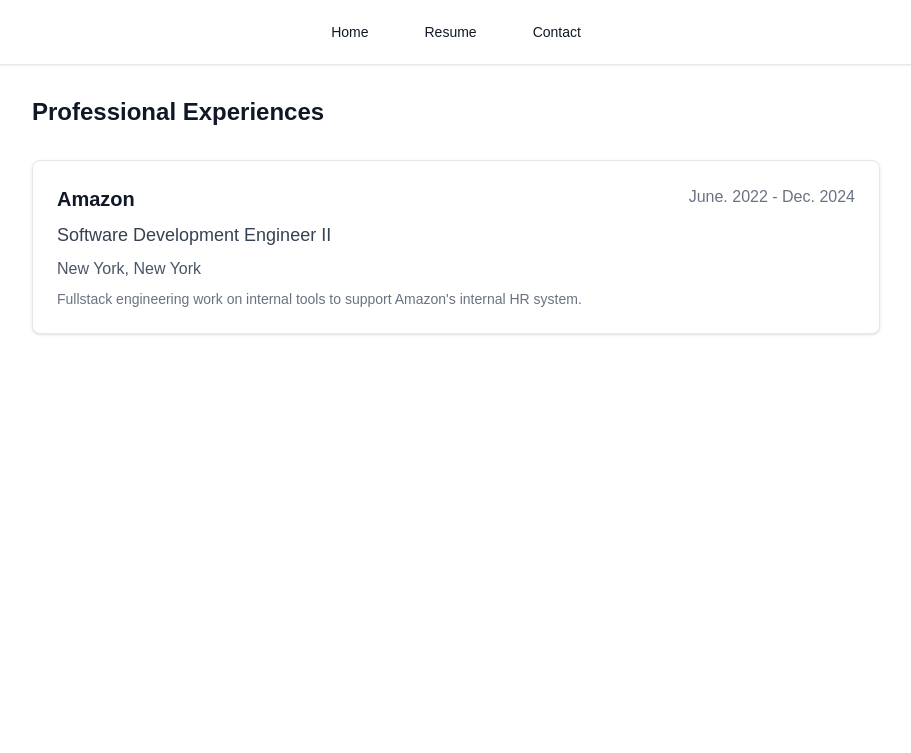
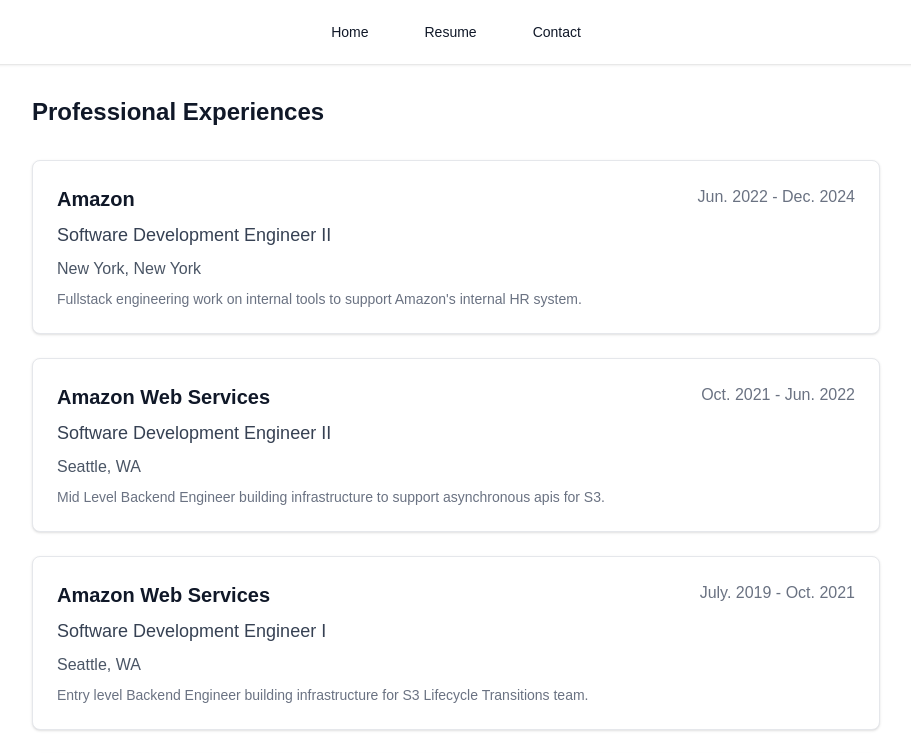
Before and after one commit to TimothyDuex/personal-website, a Next.js app: page /resume in a window 1280 px wide. Shown: the top 753 px of the page, without its empty margins (184-1095 px from the left). Built offline with nearby package versions, Linux system fonts and the light colour scheme.

Commit message:
Add static work experiences

```diff
--- a/src/app/resume/ProfessionalExperience.tsx
+++ b/src/app/resume/ProfessionalExperience.tsx
@@ -2,38 +2,12 @@
 
 import React, { useState } from 'react';
 import { X } from 'lucide-react';
-
-interface WorkExperience {
-    id: number,
-    company: string,
-    position: string,
-    location: string,
-    period: string,
-    description: string,
-    responsibilities: string[],
-    technologies: string[],
-}
+import getWorkExperience, {WorkExperience} from "./WorkExperience";
 
 const ProfessionalExperience = () => {
     const [selectedExperience, setSelectedExperience] = useState<WorkExperience|null>(null);
 
-    const experiences: WorkExperience[] = [
-        {
-            id: 1,
-            company: "Amazon",
-            position: "Software Development Engineer II",
-            location: "New York, New York",
-            period: "June. 2022 - Dec. 2024",
-            description: "Fullstack engineering work on internal tools to support Amazon's internal HR system.",
-            responsibilities: [
-                "Designed and deployed scalable cloud architectures using AWS EC2, S3, and Lambda",
-                "Implemented automated CI/CD pipelines using AWS CodePipeline and CodeBuild",
-                "Monitored system performance and optimized resource utilization",
-                "Collaborated with development teams to ensure seamless deployment processes"
-            ],
-            technologies: ["AWS", "Typescript", "React"]
-        },
-    ];
+    const experiences: WorkExperience[] = getWorkExperience();
 
     const openModal = (experience: WorkExperience) => {
         setSelectedExperience(experience);
--- /dev/null
+++ b/src/app/resume/WorkExperience.ts
@@ -0,0 +1,110 @@
+/**
+ * Interface for work experiences.
+ */
+export interface WorkExperience {
+    id: number,
+    company: string,
+    position: string,
+    location: string,
+    period: string,
+    description: string,
+    responsibilities: string[],
+    technologies: string[],
+}
+
+/**
+ * Static list of work experience.
+ */
+const workExperiences: WorkExperience[] = [
+    {
+        id: 1,
+        company: "Amazon",
+        position: "Software Development Engineer II",
+        location: "New York, New York",
+        period: "Jun. 2022 - Dec. 2024",
+        description: "Fullstack engineering work on internal tools to support Amazon's internal HR system.",
+        responsibilities: [
+            "Launched first micro-frontend host platform, onboarding three frontend services. Guided away " +
+            "teams in development and integration of full page and in-page MFEs.",
+            "Guided application process through Works Council approvals. Collaborated with away team " +
+            "to develop organization-wide enhancements for AuthN and AuthZ. Enabled additional users in " +
+            "34 of 38 European Works Council site buckets prior to leave. Focused on supporting partial " +
+            "Works Council approvals with targeted feature improvements.",
+            "Led frontend infrastructure and React UI development in a two-and-a-half-month sprint to " +
+            "showcase product to leadership by end of 2023 development cycle. Coordinated efforts with " +
+            "two teams to evaluate feasible deliverables in the given timeframe. Negotiated with product " +
+            "stakeholders to adjust project requirements based on engineering capacity.",
+            "Conducted an operational readiness review of the core application pre-launch. Provided " +
+            "critical insights into error handling, alarming protocols, and HR-PII data compliance. Rectified " +
+            "issues identified to guarantee a smooth product launch."
+        ],
+        technologies: ["Typescript", "Javascript", "React", "Webpack", "Api Gateway", "Cloudfront", "Lambda", "Route 53", "DynamoDB", "RDS"]
+    },
+    {
+        id: 2,
+        company: "Amazon Web Services",
+        position: "Software Development Engineer II",
+        location: "Seattle, WA",
+        period: "Oct. 2021 - Jun. 2022",
+        description: "Mid Level Backend Engineer building infrastructure to support asynchronous apis for S3.",
+        responsibilities: [
+            "Designed and implemented Sweeper component to enhance S3's Async API Engine " +
+            "functionality. Developed component to discover and execute three critical time-sensitive operations.",
+            "Guided two engineers in integrating two new jobs into workflow enhanced by S3 Async API Engine Sweeper data corruption.",
+            "Introduced checksumming to S3 Async Engine Metadata Manager component. " +
+            "Ensuring data integrity during transmission to mitigate potential durability issues within service.",
+        ],
+        technologies: ["Java", "Cron Job Distribution", "EC2", "DynamoDB", "SQS"]
+    },
+    {
+        id: 3,
+        company: "Amazon Web Services",
+        position: "Software Development Engineer I",
+        location: "Seattle, WA",
+        period: "July. 2019 - Oct. 2021",
+        description: "Entry level Backend Engineer building infrastructure for S3 Lifecycle Transitions team.",
+        responsibilities: [
+            "Led design, planning, and implementation of a backend service to support the addition of archive tiers to Intelligent Tiering within S3.",
+            "Handled customer-impacting issues as part of team on-call rotation.",
+            "Assumed the role of Scrum Master to iterate and improve upon the team's implementation of Scrum methodology.",
+        ],
+        technologies: ["Java", "JUnit Testing Framework"]
+    },
+    {
+        id: 4,
+        company: "Amazon Web Services",
+        position: "Software Development Engineer Intern",
+        location: "Seattle, WA",
+        period: "May. 2018 - Aug. 2018",
+        description: "Intern on the S3 Lifecycle Transitions Team. Resonsible for developing a Microservice to help deliver Glacier Restore Notifications",
+        responsibilities: [
+            "Worked on the Amazon Web Services S3 Lifecycle Transitions team in primarily Java to plan, design, and develop the backend implementation of S3 Restore Notifications.",
+            "Collaborated with members of the lifecycle team, as well as held meetings with members of several other teams in collaboration, to create an overall timeline and duty list for all project members involved.",
+            "All code was reviewed, perfected, and pushed to a testing environment before the conclusion of the internship.",
+        ],
+        technologies: ["Java", "JUnit Testing Framework", "AWS Kinesis"]
+    },
+    {
+        id: 5,
+        company: "Saber Astronautics",
+        position: "Software Engineering Intern",
+        location: "Sydney Australia 🦘",
+        period: "June. 2022 - Dec. 2024",
+        description: "Develop scripting support to parse application data that was previously manually calculated within excel.",
+        responsibilities: [
+            "Primarily used Octave to automate the parsing of hundreds of outputted application data files for which to supply statistics and data to potential customer inquiries.",
+            "Expanded Octave scripting to simulate any desired constellation of satellite orbit simulation.",
+            "Developed a search engine for Stellar Objects within the main company application.",
+        ],
+        technologies: ["Octave", "MatLab"]
+    },
+];
+
+/**
+ * Returns list of work experiences.
+ */
+function getWorkExperience(): WorkExperience[] {
+    return workExperiences;
+}
+
+export default getWorkExperience;
```
